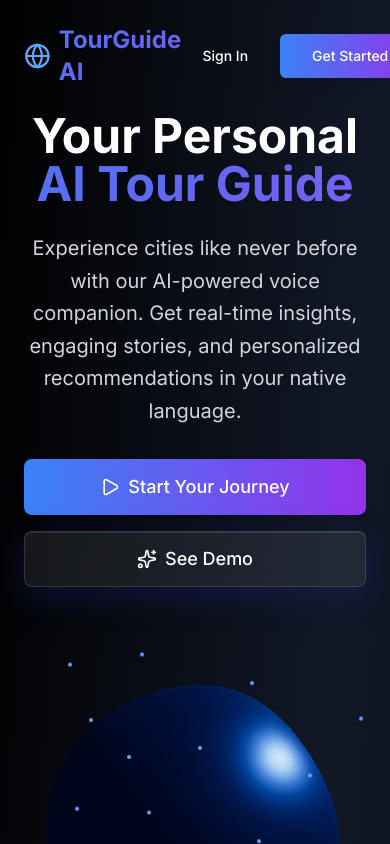
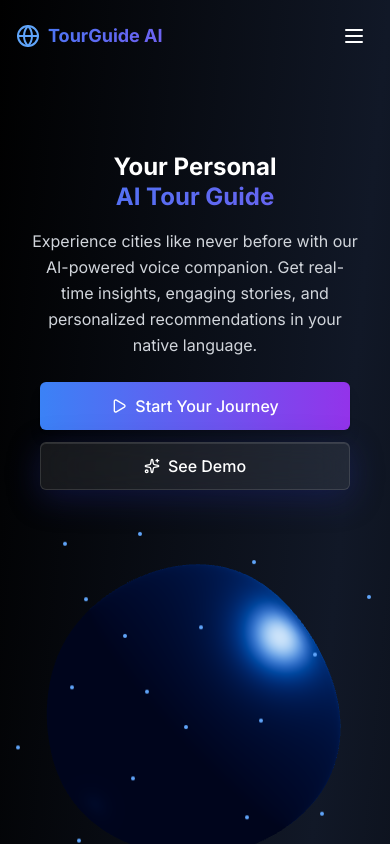
Before and after one commit to RishabhGithub7348/frontend, a Next.js app: page / in a window 390 px wide. Shown: the top 844 px of the page. Built offline with nearby package versions, Linux system fonts and the light colour scheme; no server answers.

Commit message:
fix: layout issue

```diff
--- a/src/app/api/google-maps/geocode/route.ts
+++ b/src/app/api/google-maps/geocode/route.ts
@@ -27,8 +27,8 @@ export async function GET(request: NextRequest) {
     const data = await response.json()
 
     return NextResponse.json(data)
-  } catch (error) {
-    console.error('Geocoding error:', error)
+  } catch {
+    // console.error('Geocoding error:', error)
     return NextResponse.json(
       { error: 'Failed to fetch geocoding data' },
       { status: 500 }
--- a/src/app/api/google-maps/places/route.ts
+++ b/src/app/api/google-maps/places/route.ts
@@ -24,13 +24,36 @@ export async function GET(request: NextRequest) {
   }
 
   try {
-    const url = `https://maps.googleapis.com/maps/api/place/nearbysearch/json?location=${lat},${lng}&radius=${radius}&type=${type}&key=${apiKey}`
-    const response = await fetch(url)
+    // Use the new Places API (New) instead of legacy Places API
+    const url = `https://places.googleapis.com/v1/places:searchNearby`
+    const requestBody = {
+      includedTypes: [type],
+      maxResultCount: 20,
+      locationRestriction: {
+        circle: {
+          center: {
+            latitude: parseFloat(lat),
+            longitude: parseFloat(lng)
+          },
+          radius: parseFloat(radius)
+        }
+      }
+    }
+
+    const response = await fetch(url, {
+      method: 'POST',
+      headers: {
+        'Content-Type': 'application/json',
+        'X-Goog-Api-Key': apiKey,
+        'X-Goog-FieldMask': 'places.displayName,places.location,places.types,places.rating,places.priceLevel'
+      },
+      body: JSON.stringify(requestBody)
+    })
+
     const data = await response.json()
-
     return NextResponse.json(data)
-  } catch (error) {
-    console.error('Places search error:', error)
+  } catch  {
+    // console.error('Places search error:', error)
     return NextResponse.json(
       { error: 'Failed to fetch places data' },
       { status: 500 }
--- a/src/app/api/location/route.ts
+++ b/src/app/api/location/route.ts
@@ -24,8 +24,8 @@ export async function POST(request: NextRequest) {
       details: locationDetails,
       coordinates: { latitude, longitude }
     })
-  } catch (error) {
-    console.error('Location API error:', error)
+  } catch  {
+    // console.error('Location API error:', error)
     return NextResponse.json(
       { error: 'Failed to get location information' },
       { status: 500 }
--- a/src/app/page.tsx
+++ b/src/app/page.tsx
@@ -8,6 +8,7 @@ import { FeatureCard } from '@/components/ui/feature-card'
 import Globe3D from '@/components/3d/Globe3D'
 import { useUser, SignInButton, SignUpButton } from '@clerk/nextjs'
 import { useRouter } from 'next/navigation'
+import { useState } from 'react'
 import {
   Mic,
   Globe,
@@ -20,12 +21,15 @@ import {
   Brain,
   Users,
   ArrowRight,
-  Play
+  Play,
+  Menu,
+  X
 } from 'lucide-react'
 
 export default function HomePage() {
   const { isSignedIn } = useUser()
   const router = useRouter()
+  const [isMobileMenuOpen, setIsMobileMenuOpen] = useState(false)
 
   const handleGetStarted = () => {
     if (isSignedIn) {
@@ -39,15 +43,17 @@ export default function HomePage() {
       <motion.nav
         initial={{ opacity: 0, y: -20 }}
         animate={{ opacity: 1, y: 0 }}
-        className="relative z-50 p-6"
+        className="relative z-50 p-4 md:p-6"
       >
         <div className="max-w-7xl mx-auto flex items-center justify-between">
+          {/* Logo */}
           <div className="flex items-center space-x-2">
-            <Globe className="w-8 h-8 text-blue-400" />
-            <span className="text-2xl font-bold gradient-text">TourGuide AI</span>
+            <Globe className="w-6 h-6 md:w-8 md:h-8 text-blue-400" />
+            <span className="text-lg md:text-2xl font-bold gradient-text">TourGuide AI</span>
           </div>
 
-          <div className="flex items-center space-x-4">
+          {/* Desktop Navigation */}
+          <div className="hidden md:flex items-center space-x-4">
             {!isSignedIn ? (
               <>
                 <SignInButton mode="modal">
@@ -68,26 +74,70 @@ export default function HomePage() {
               </Button>
             )}
           </div>
+
+          {/* Mobile Menu Button */}
+          <div className="md:hidden">
+            <Button
+              variant="ghost"
+              size="icon"
+              onClick={() => setIsMobileMenuOpen(!isMobileMenuOpen)}
+              className="w-10 h-10 text-white hover:text-blue-400"
+            >
+              {isMobileMenuOpen ? <X className="w-6 h-6" /> : <Menu className="w-6 h-6" />}
+            </Button>
+          </div>
         </div>
+
+        {/* Mobile Menu */}
+        {isMobileMenuOpen && (
+          <motion.div
+            initial={{ opacity: 0, y: -10 }}
+            animate={{ opacity: 1, y: 0 }}
+            exit={{ opacity: 0, y: -10 }}
+            className="md:hidden absolute top-full left-0 right-0 bg-black/95 backdrop-blur-lg border-t border-white/10"
+          >
+            <div className="p-4 space-y-4">
+              {!isSignedIn ? (
+                <>
+                  <SignInButton mode="modal">
+                    <Button variant="ghost" className="w-full justify-center text-white hover:text-blue-400">
+                      Sign In
+                    </Button>
+                  </SignInButton>
+                  <SignUpButton mode="modal">
+                    <Button variant="gradient" className="w-full">
+                      Get Started
+                    </Button>
+                  </SignUpButton>
+                </>
+              ) : (
+                <Button variant="gradient" className="w-full" onClick={handleGetStarted}>
+                  Launch Voice Guide
+                  <ArrowRight className="w-4 h-4 ml-2" />
+                </Button>
+              )}
+            </div>
+          </motion.div>
+        )}
       </motion.nav>
 
       {/* Hero Section */}
-      <section className="relative min-h-screen flex items-center justify-center px-6">
-        <div className="max-w-7xl mx-auto grid lg:grid-cols-2 gap-12 items-center">
+      <section className="relative min-h-screen flex items-center justify-center px-4 sm:px-6 md:px-8 pt-20 sm:pt-16 md:pt-0 pb-8 sm:pb-0">
+        <div className="max-w-7xl mx-auto grid lg:grid-cols-2 gap-6 sm:gap-8 lg:gap-12 items-center">
           {/* Left side - Content */}
           <motion.div
             initial={{ opacity: 0, x: -50 }}
             animate={{ opacity: 1, x: 0 }}
             transition={{ duration: 0.8 }}
-            className="text-center lg:text-left"
+            className="text-center lg:text-left px-2 sm:px-4 lg:px-0"
           >
             <motion.h1
               initial={{ opacity: 0, y: 30 }}
               animate={{ opacity: 1, y: 0 }}
               transition={{ delay: 0.2, duration: 0.8 }}
-              className="text-5xl lg:text-7xl font-bold mb-6"
+              className="text-2xl xs:text-3xl sm:text-4xl md:text-5xl lg:text-6xl xl:text-7xl font-bold mb-4 sm:mb-6 leading-tight"
             >
-              Your Personal
+              <span className="block">Your Personal</span>
               <span className="gradient-text block">AI Tour Guide</span>
             </motion.h1>
 
@@ -95,7 +145,7 @@ export default function HomePage() {
               initial={{ opacity: 0, y: 30 }}
               animate={{ opacity: 1, y: 0 }}
               transition={{ delay: 0.4, duration: 0.8 }}
-              className="text-xl text-gray-300 mb-8 leading-relaxed"
+              className="text-base sm:text-lg md:text-xl text-gray-300 mb-6 sm:mb-8 leading-relaxed px-2 sm:px-0"
             >
               Experience cities like never before with our AI-powered voice companion.
               Get real-time insights, engaging stories, and personalized recommendations
@@ -106,24 +156,24 @@ export default function HomePage() {
               initial={{ opacity: 0, y: 30 }}
               animate={{ opacity: 1, y: 0 }}
               transition={{ delay: 0.6, duration: 0.8 }}
-              className="flex flex-col sm:flex-row gap-4 justify-center lg:justify-start"
+              className="flex flex-col sm:flex-row gap-3 sm:gap-4 justify-center lg:justify-start px-4 sm:px-0"
             >
               {!isSignedIn ? (
                 <>
                   <SignUpButton mode="modal">
-                    <Button variant="gradient" size="xl" className="group">
-                      <Play className="w-5 h-5 mr-2 group-hover:scale-110 transition-transform" />
+                    <Button variant="gradient" size="lg" className="group w-full sm:w-auto h-12 sm:h-14 text-base sm:text-lg">
+                      <Play className="w-4 h-4 sm:w-5 sm:h-5 mr-2 group-hover:scale-110 transition-transform" />
                       Start Your Journey
                     </Button>
                   </SignUpButton>
-                  <Button variant="outline" size="xl" className="group">
-                    <Sparkles className="w-5 h-5 mr-2 group-hover:rotate-12 transition-transform" />
+                  <Button variant="outline" size="lg" className="group w-full sm:w-auto h-12 sm:h-14 text-base sm:text-lg">
+                    <Sparkles className="w-4 h-4 sm:w-5 sm:h-5 mr-2 group-hover:rotate-12 transition-transform" />
                     See Demo
                   </Button>
                 </>
               ) : (
-                <Button variant="gradient" size="xl" onClick={handleGetStarted} className="group">
-                  <Mic className="w-5 h-5 mr-2 group-hover:scale-110 transition-transform" />
+                <Button variant="gradient" size="lg" onClick={handleGetStarted} className="group w-full sm:w-auto h-12 sm:h-14 text-base sm:text-lg">
+                  <Mic className="w-4 h-4 sm:w-5 sm:h-5 mr-2 group-hover:scale-110 transition-transform" />
                   Launch Voice Guide
                 </Button>
               )}
@@ -155,7 +205,7 @@ export default function HomePage() {
       </section>
 
       {/* Features Section */}
-      <section className="py-20 px-6">
+      <section className="py-12 md:py-20 px-4 md:px-6">
         <div className="max-w-7xl mx-auto">
           <motion.div
             initial={{ opacity: 0, y: 30 }}
@@ -163,10 +213,10 @@ export default function HomePage() {
             transition={{ duration: 0.8 }}
             className="text-center mb-16"
           >
-            <h2 className="text-4xl lg:text-5xl font-bold mb-6">
+            <h2 className="text-2xl sm:text-3xl md:text-4xl lg:text-5xl font-bold mb-6">
               <span className="gradient-text">Revolutionary</span> Travel Experience
             </h2>
-            <p className="text-xl text-gray-300 max-w-3xl mx-auto">
+            <p className="text-lg md:text-xl text-gray-300 max-w-3xl mx-auto">
               Our AI understands context, tells stories, and adapts to your preferences
             </p>
           </motion.div>
@@ -218,7 +268,7 @@ export default function HomePage() {
       </section>
 
       {/* Bonus Features */}
-      <section className="py-20 px-6 bg-gradient-to-r from-blue-900/20 to-purple-900/20">
+      <section className="py-12 md:py-20 px-4 md:px-6 bg-gradient-to-r from-blue-900/20 to-purple-900/20">
         <div className="max-w-7xl mx-auto">
           <motion.div
             initial={{ opacity: 0, y: 30 }}
@@ -226,10 +276,10 @@ export default function HomePage() {
             transition={{ duration: 0.8 }}
             className="text-center mb-16"
           >
-            <h2 className="text-4xl lg:text-5xl font-bold mb-6">
+            <h2 className="text-2xl sm:text-3xl md:text-4xl lg:text-5xl font-bold mb-6">
               <span className="gradient-text">Bonus</span> Features
             </h2>
-            <p className="text-xl text-gray-300 max-w-3xl mx-auto">
+            <p className="text-lg md:text-xl text-gray-300 max-w-3xl mx-auto">
               Experience cities through immersive audio adventures
             </p>
           </motion.div>
@@ -271,33 +321,33 @@ export default function HomePage() {
       </section>
 
       {/* CTA Section */}
-      <section className="py-20 px-6">
+      <section className="py-12 md:py-20 px-4 md:px-6">
         <div className="max-w-4xl mx-auto text-center">
           <motion.div
             initial={{ opacity: 0, y: 30 }}
             whileInView={{ opacity: 1, y: 0 }}
             transition={{ duration: 0.8 }}
           >
-            <h2 className="text-4xl lg:text-5xl font-bold mb-6">
+            <h2 className="text-2xl sm:text-3xl md:text-4xl lg:text-5xl font-bold mb-6">
               Ready to <span className="gradient-text">Explore</span>?
             </h2>
-            <p className="text-xl text-gray-300 mb-8">
+            <p className="text-base sm:text-lg md:text-xl text-gray-300 mb-6 sm:mb-8 px-4 sm:px-0">
               Join thousands of travelers discovering cities through the power of AI
             </p>
 
             {!isSignedIn ? (
               <SignUpButton mode="modal">
-                <Button variant="gradient" size="xl" className="group">
-                  <Sparkles className="w-5 h-5 mr-2 group-hover:rotate-12 transition-transform" />
+                <Button variant="gradient" size="lg" className="group w-full sm:w-auto h-12 sm:h-14 text-base sm:text-lg mx-4 sm:mx-0">
+                  <Sparkles className="w-4 h-4 sm:w-5 sm:h-5 mr-2 group-hover:rotate-12 transition-transform" />
                   Start Your Adventure
-                  <ArrowRight className="w-5 h-5 ml-2 group-hover:translate-x-1 transition-transform" />
+                  <ArrowRight className="w-4 h-4 sm:w-5 sm:h-5 ml-2 group-hover:translate-x-1 transition-transform" />
                 </Button>
               </SignUpButton>
             ) : (
-              <Button variant="gradient" size="xl" onClick={handleGetStarted} className="group">
-                <Mic className="w-5 h-5 mr-2 group-hover:scale-110 transition-transform" />
+              <Button variant="gradient" size="lg" onClick={handleGetStarted} className="group w-full sm:w-auto h-12 sm:h-14 text-base sm:text-lg mx-4 sm:mx-0">
+                <Mic className="w-4 h-4 sm:w-5 sm:h-5 mr-2 group-hover:scale-110 transition-transform" />
                 Launch Voice Guide
-                <ArrowRight className="w-5 h-5 ml-2 group-hover:translate-x-1 transition-transform" />
+                <ArrowRight className="w-4 h-4 sm:w-5 sm:h-5 ml-2 group-hover:translate-x-1 transition-transform" />
               </Button>
             )}
           </motion.div>
@@ -305,13 +355,13 @@ export default function HomePage() {
       </section>
 
       {/* Footer */}
-      <footer className="py-12 px-6 border-t border-white/10">
+      <footer className="py-8 md:py-12 px-4 md:px-6 border-t border-white/10">
         <div className="max-w-7xl mx-auto text-center">
           <div className="flex items-center justify-center space-x-2 mb-4">
             <Globe className="w-6 h-6 text-blue-400" />
-            <span className="text-xl font-bold gradient-text">TourGuide AI</span>
+            <span className="text-lg md:text-xl font-bold gradient-text">TourGuide AI</span>
           </div>
-          <p className="text-gray-400">
+          <p className="text-sm md:text-base text-gray-400">
             Transforming travel experiences through artificial intelligence
           </p>
         </div>
--- a/src/app/voice/page.tsx
+++ b/src/app/voice/page.tsx
@@ -55,7 +55,7 @@ function VoicePageContent() {
   useEffect(() => {
     console.log('🚀 Voice page mounted, requesting user location...');
     getCurrentPosition();
-  }, [getCurrentPosition]); // Include getCurrentPosition in dependency array
+  }, []); // Remove getCurrentPosition from dependency array to prevent infinite loop
 
   // Extract detailed location when position becomes available
   useEffect(() => {
--- a/src/components/ui/button.tsx
+++ b/src/components/ui/button.tsx
@@ -18,8 +18,8 @@ const buttonVariants = cva(
       size: {
         default: "h-10 px-4 py-2",
         sm: "h-9 rounded-md px-3",
-        lg: "h-11 rounded-md px-8",
-        xl: "h-14 rounded-lg px-10 text-lg",
+        lg: "h-11 rounded-md px-6 sm:px-8",
+        xl: "h-12 sm:h-14 rounded-lg px-8 sm:px-10 text-base sm:text-lg",
         icon: "h-10 w-10",
       },
     },
```
